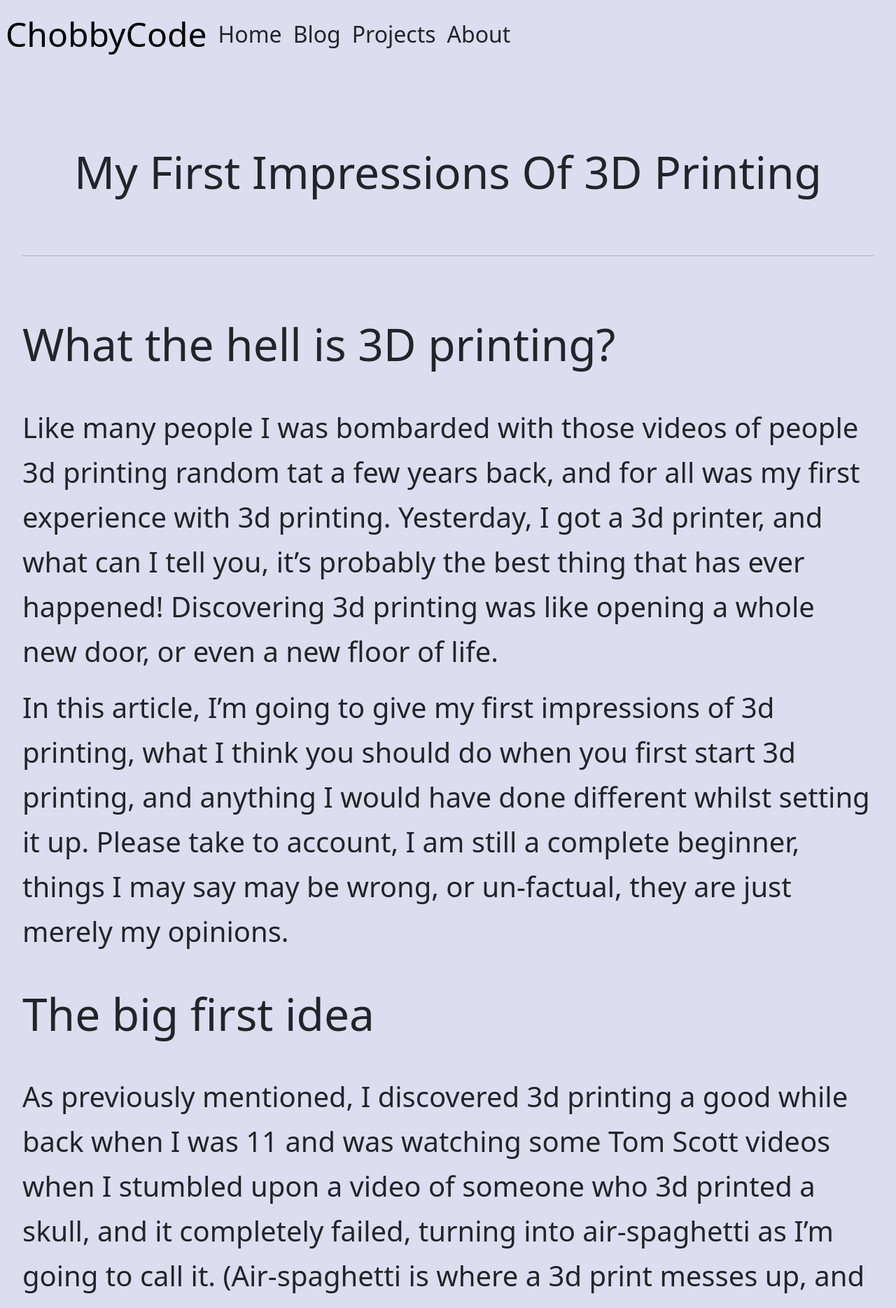
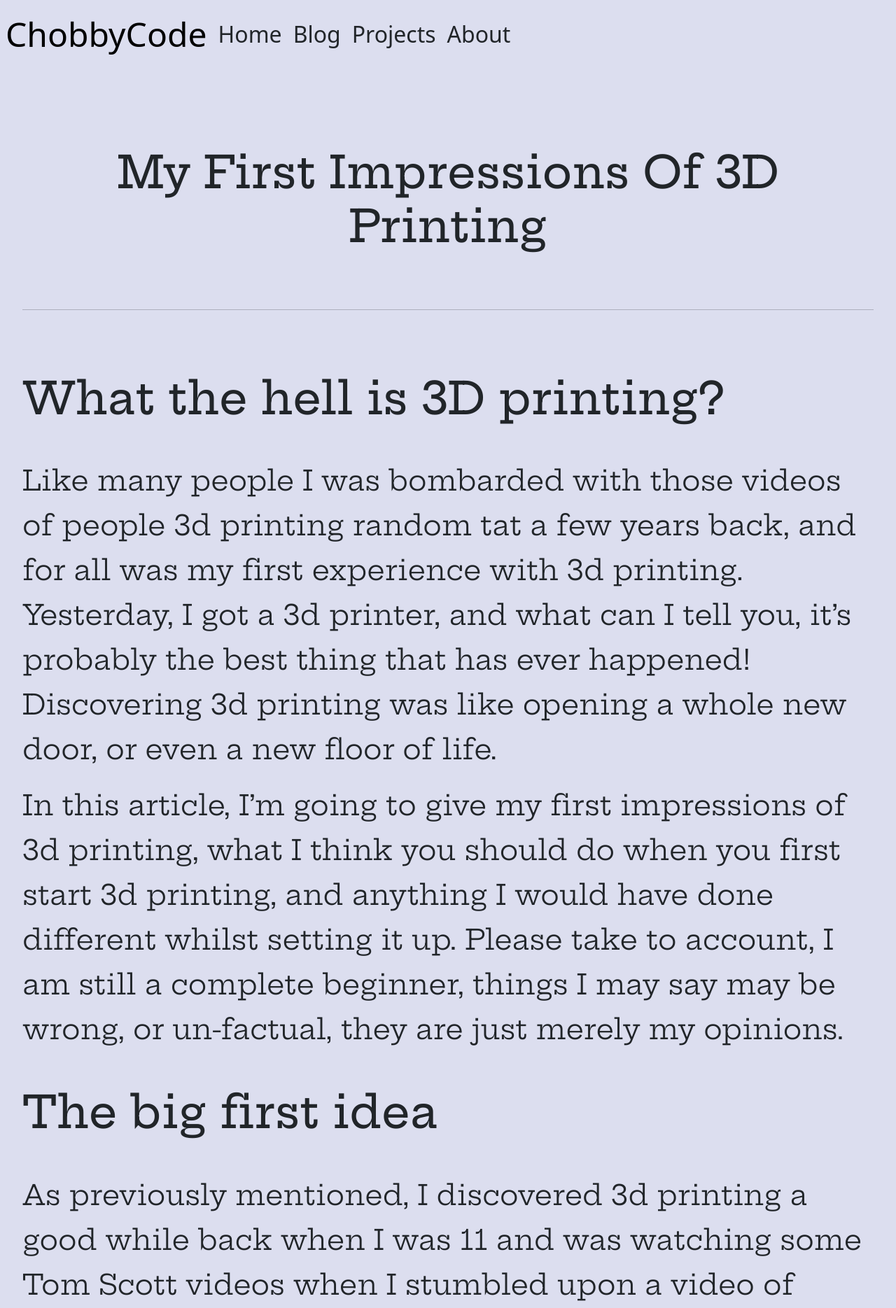
Before and after one commit to ChobbyCode/ChobbyCode.github.io, a Jekyll site: the page built from _posts/2024-12-26-3d-printing.md, in a window 1280 px wide. Shown: the top 1869 px of the page at 70% size. Built offline with Jekyll 4.4.1, drawn with Linux system fonts in a browser that asks for light colours; some of the changed text lies outside the part shown.

Commit message:
New Font

```diff
--- a/_layouts/post.html
+++ b/_layouts/post.html
@@ -15,7 +15,7 @@
         <h1 class="text-center mb-5">{{ page.title }}</h1>
         <hr />
       </section>
-      <section>
+      <section class="reader">
         {{ content }}
       </section>
 
--- a/styles.css
+++ b/styles.css
@@ -1,4 +1,9 @@
 @import url("https://cdn.jsdelivr.net/npm/bootstrap@5.3.3/dist/css/bootstrap.min.css");
+
+@font-face {
+  font-family: "Hepta Slab";
+  src: url("/fonts/HeptaSlab.ttf");
+}
 
 body {
   background-color: #dcdeef !important;
@@ -49,6 +54,7 @@ section {
 
     max-height: 85vh;
     overflow-y: scroll;
+    font-family: "Hepta Slab";
   }
 
   body {
@@ -85,5 +91,6 @@ section {
     color: inherit;
     padding: 0 10px;
     min-height: 100vh;
+    font-family: "Hepta Slab";
   }
 }
```
Also changed, not shown: fonts/HeptaSlab.ttf (added).
